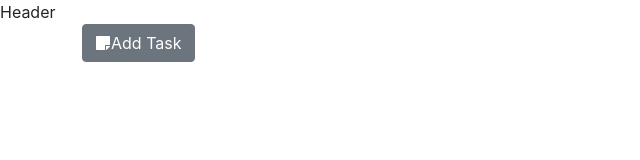
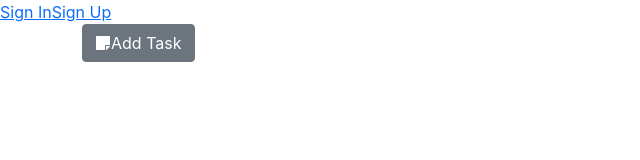
Before and after one commit to gBoole01/supp, a React (Vite) app in the folder frontend/: page / in a window 1280 px wide. Shown: the top 160 px of the page, without its empty margins (0-640 px from the left). Built offline with nearby package versions, Linux system fonts and the light colour scheme.

Commit message:
feat(frontend): add nav in Header

```diff
--- a/frontend/src/components/Header.tsx
+++ b/frontend/src/components/Header.tsx
@@ -1,3 +1,10 @@
-const Header = () => <div>Header</div>
+const Header = () => (
+  <header>
+    <nav>
+      <a href="/signin">Sign In</a>
+      <a href="/signup">Sign Up</a>
+    </nav>
+  </header>
+)
 
 export default Header
```
